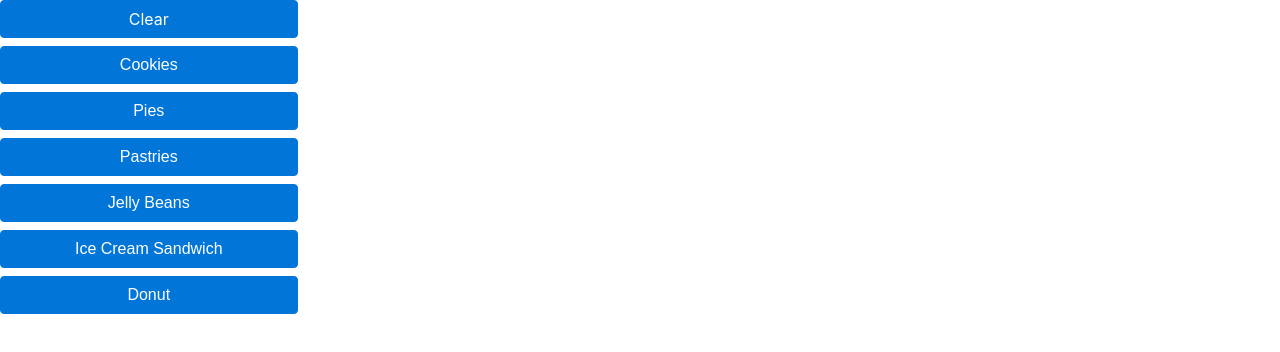
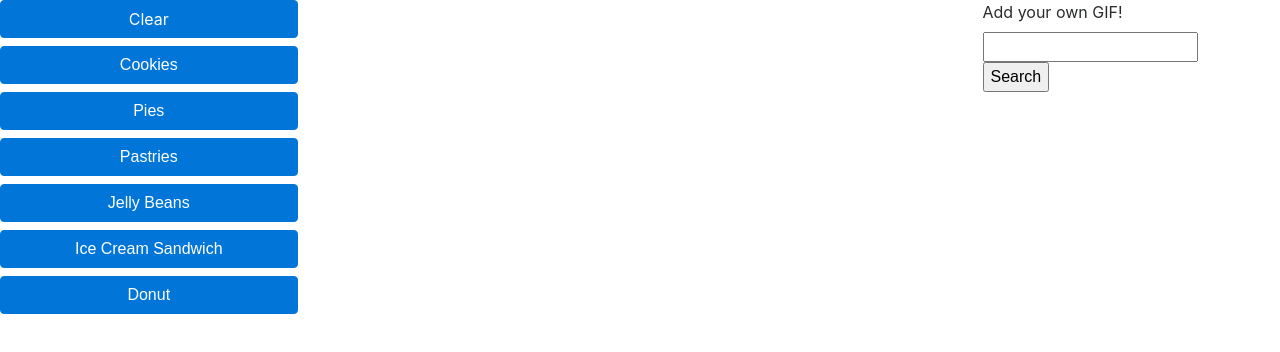
Before and after one commit to mnrotrmedic/Giphy_Stuff, a plain HTML site: page index.html in a window 1280 px wide. Drawn offline with nearby package versions, Linux system fonts and the light colour scheme.

Commit message:
add html for search

```diff
--- a/index.html
+++ b/index.html
@@ -16,7 +16,17 @@
             <btn class="btn btn-primary btn-block">Clear</btn>
         </div>
         <div class="col-6 giph-section"></div>
-        <div class="col-3"></div>
+        <div class="col-3">
+            <div>
+                <form id="search-form">
+                    <label for="movie-input">Add your own GIF!</label>
+                    <br>
+                    <input type="text" id="giph-input">
+                    <br>
+                    <input id="add_Giphy_button" type="submit" value="Search">
+                </form>
+            </div>
+        </div>
     </div>
 
     <script src="https://ajax.aspnetcdn.com/ajax/jQuery/jquery-3.3.1.min.js"></script>
```
